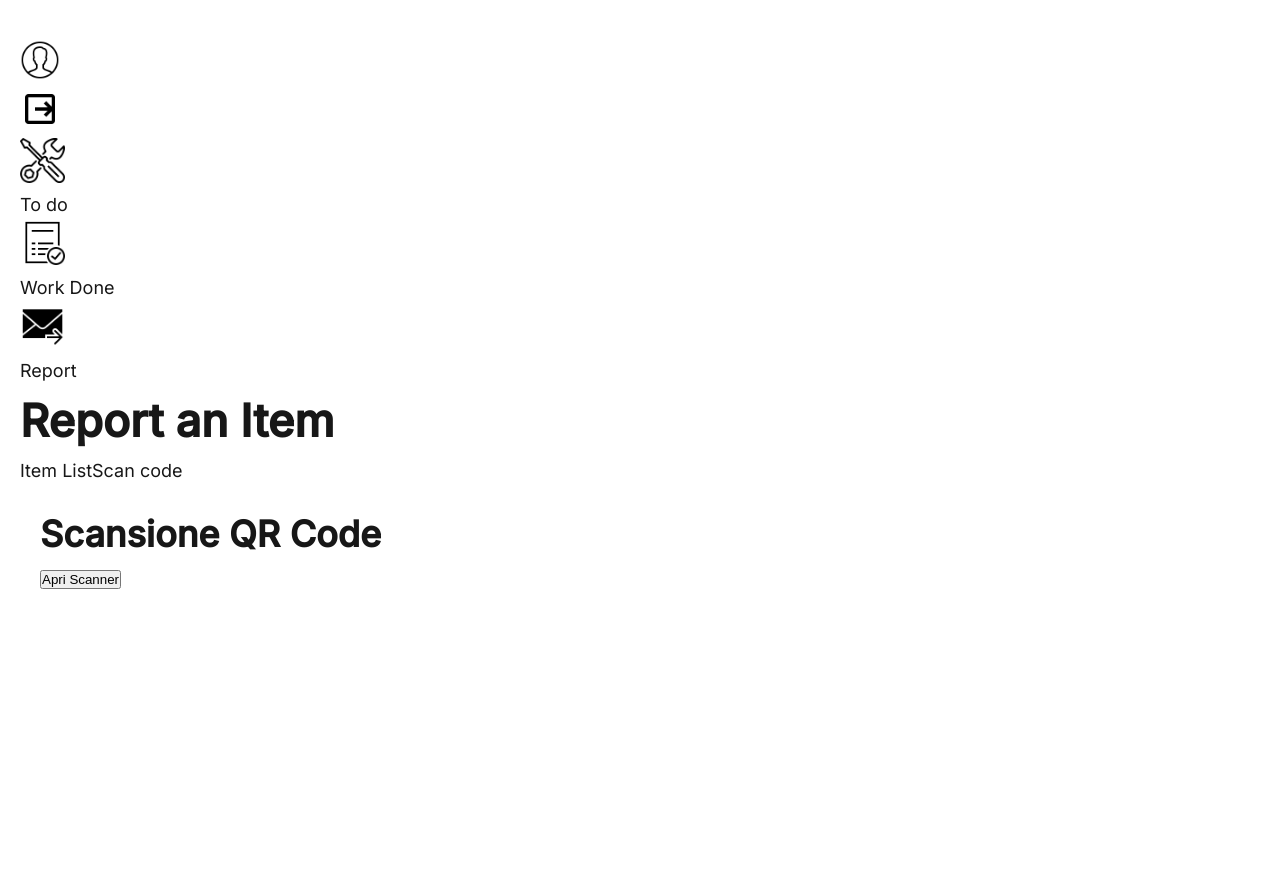
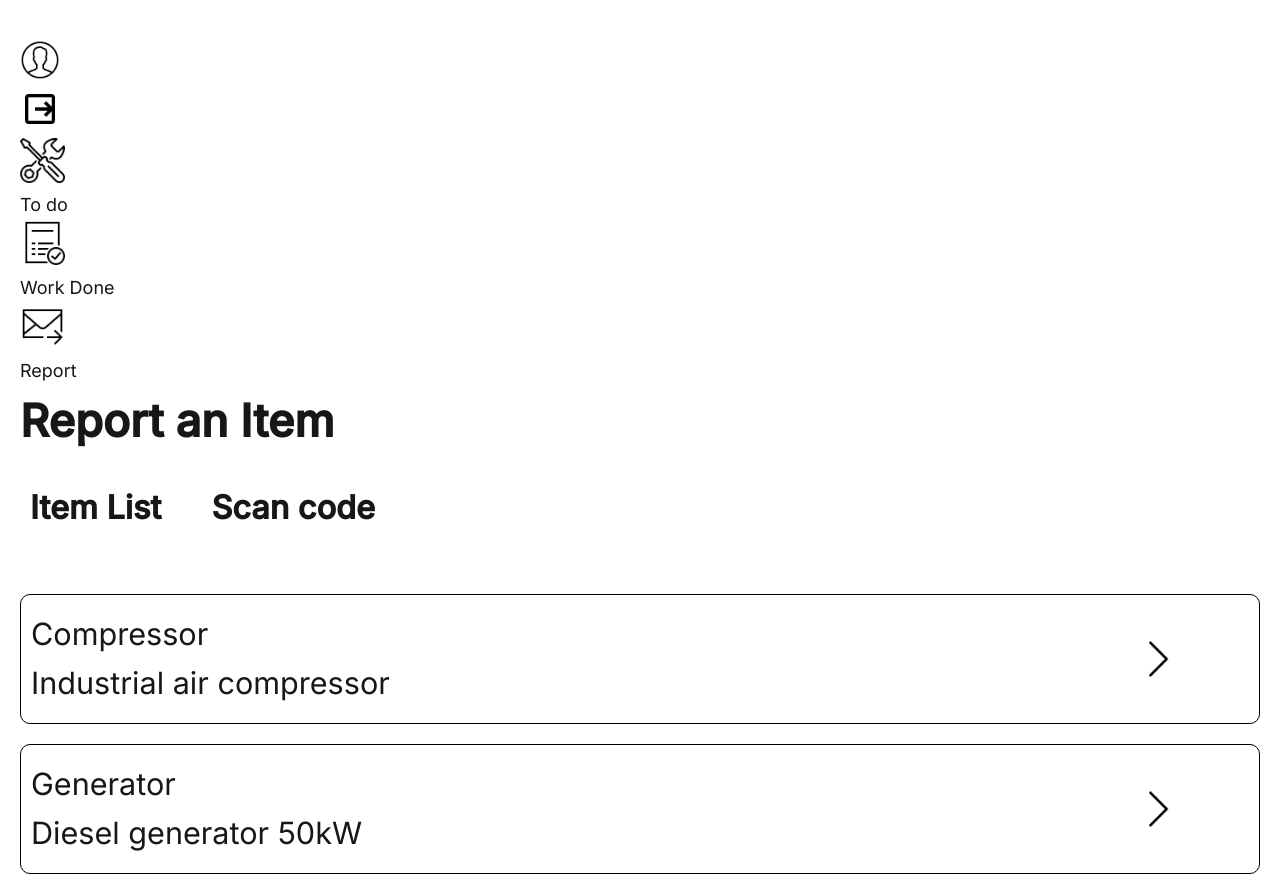
Before and after one commit to yozzaofficial/Data-Matrix-App, a Next.js app: page /report in a window 1280 px wide. Shown: the top 892 px of the page. Built offline with nearby package versions, Linux system fonts and the light colour scheme; no server answers.

Commit message:
added report page

```diff
--- a/src/app/ClientLayout.tsx
+++ b/src/app/ClientLayout.tsx
@@ -38,7 +38,7 @@ export default function ClientLayout({
                         <NavButtons iconClicked={iconWorkClicked} icon={iconWork} path="/todo?filter=emergency" name="To do"></NavButtons>
                         <NavButtons iconClicked={iconDoneClicked} icon={iconDone} path="/done" name="Work Done"></NavButtons>
                         {userRank === "admin" ? <NavButtons iconClicked={iconNewWorkClicked} icon={iconNewWork} path="/new" name="Handle Work"></NavButtons> :
-                            <NavButtons iconClicked={iconReportFilled} icon={iconReport} path="/report" name="Report"></NavButtons>}
+                            <NavButtons iconClicked={iconReportFilled} icon={iconReport} path="/report?mode=itemlist" name="Report"></NavButtons>}
                         {userRank === "admin" && <NavButtons iconClicked={iconUserSettingsClicked} icon={iconUserSettings} path="/user-settings" name="User Settings"></NavButtons>}
                     </nav>
                 </header>
--- /dev/null
+++ b/src/app/components/reportComponents/ItemForm.tsx
@@ -0,0 +1,39 @@
+"use client"
+import React from "react"
+
+type Item = {
+    id: number
+    name: string
+    description: string
+}
+
+type PropsType = {
+    idItem: Item | null
+}
+
+export default function ItemForm({ idItem }: PropsType) {
+
+    const [file, setFile] = React.useState<File | null>(null);
+
+    const handleChange = (e: React.ChangeEvent<HTMLInputElement>) => {
+        if (!e.target.files) return
+        setFile(e.target.files[0])
+    }
+
+    return (
+        <div className="reportDetail">
+            <h2>{idItem?.name}</h2>
+            <h3>{idItem?.description}</h3>
+
+            <form className="reportForm1">
+                <div className="descReportContainer">Report:
+                    <textarea name="name" id="name" />
+                </div>
+                <input type="file" className="reportFile" onChange={handleChange} />
+
+                {file && <p>File selezionato: {file.name}</p>}
+                <button type="submit" className="reportSubmit">Submit</button>
+            </form>
+        </div>
+    )
+}
--- /dev/null
+++ b/src/app/components/reportComponents/ListItem.tsx
@@ -0,0 +1,39 @@
+"use client"
+import React from "react";
+import { fakeData } from "@/app/FakeData"
+import arrowIcon from "./../../../../public/icon/iconArrow.png";
+import Image from "next/image";
+import ItemForm from "./ItemForm";
+
+type Item = {
+    id: number
+    name: string
+    description: string
+}
+
+export default function ListItem() {
+
+    const [isOpen, setIsOpen] = React.useState(false);
+    const idClicked = React.useRef<Item | null>(null);
+
+    function clickHandler(id: number, name: string, description: string) {
+        setIsOpen(true);
+        idClicked.current = { id, name, description };
+    }
+
+
+    const liElements = fakeData.map(e => {
+        return <li key={e.id} className="workReport" onClick={() => clickHandler(e.id, e.name, e.description)}>
+            <p>{e.name}</p>
+            <p>{e.description}</p>
+            <Image src={arrowIcon} alt="arrowIcon" width={40} height={40} className="arrowIconReport" />
+        </li>
+    })
+
+    return <>
+        <ul className="workListReport">
+            {liElements}
+        </ul>
+        {isOpen && <ItemForm idItem={idClicked.current} />}
+    </>
+}
--- a/src/app/components/reportComponents/ReportNav.tsx
+++ b/src/app/components/reportComponents/ReportNav.tsx
@@ -1,16 +1,16 @@
 "use client"
 import Link from "next/link"
 import { useSearchParams, useRouter } from "next/navigation";
-import CustomSelect from "../CustomSelect";
 import React from "react";
 import { useClickAway } from "ahooks";
 
 export default function ReportNav() {
-
+    const searchParams = useSearchParams();
+    const filter = searchParams.get("mode");
     return <>
-        <nav className="doneNav">
-            <Link href="/report?mode=itemlist">Item List</Link>
-            <Link href="/report?mode=scan">Scan code</Link>
+        <nav className="reportNav">
+            <Link href="/report?mode=itemlist" className={filter === "itemlist" ? "reportNavActive" : ""}>Item List</Link>
+            <Link href="/report?mode=scan" className={filter === "scan" ? "reportNavActive" : ""}>Scan code</Link>
         </nav>
     </>
 }
--- /dev/null
+++ b/src/app/components/reportComponents/ScanPage.tsx
@@ -0,0 +1,15 @@
+import QrScanner from "./QrScanner"
+import React, { useCallback } from "react"
+
+export default function ScanPage() {
+    const [qrCode, setQrCode] = React.useState<string>("");
+    const handleScan = useCallback((decodedText: string) => {
+        setQrCode(decodedText);
+    }, []);
+    return <div style={{ padding: "20px" }}>
+        <h1>Scansione QR Code</h1>
+
+        <QrScanner onScan={handleScan} />
+        {qrCode && <p>QR Code rilevato: {qrCode}</p>}
+    </div>
+}
--- /dev/null
+++ b/src/app/css/report.css
@@ -0,0 +1,139 @@
+.reportPage {
+    margin-top: 60px;
+    max-height: 620px;
+    overflow: auto;
+    scrollbar-width: none;
+}
+
+.reportList {
+    list-style: none;
+    padding: 0;
+    margin: 0;
+}
+
+.reportPage .work {
+    position: relative;
+}
+
+.arrowIconReport {
+    position: absolute;
+    top: 50%;
+    transform: translateY(-50%);
+    left: 90%;
+}
+
+.reportDetail {
+    background-color: white;
+    border: 1px solid black;
+    box-shadow: 0px 4px 8px rgba(0, 0, 0, 0.1);
+    width: 95%;
+    position: absolute;
+    top: 400px;
+    left: 50%;
+    transform: translate(-50%, -50%);
+    font-size: 1.5em;
+    padding: 25px 35px;
+    border-radius: 10px;
+    display: flex;
+    flex-direction: column;
+    align-content: flex-start;
+    overflow: hidden;
+}
+
+.reportNavActive {
+    font-weight: 600;
+
+}
+
+.reportNavActive::after {
+    content: "";
+    position: absolute;
+    animation: animationNavTodo 0.2s forwards;
+    height: 4px;
+    background-color: #ed4448;
+    top: 100%;
+    left: 0;
+}
+
+.workReport {
+    padding: 15px 10px;
+    font-size: 1.7em;
+    border: 1px solid black;
+    border-radius: 10px;
+    position: relative;
+    cursor: pointer;
+}
+
+.workReport:not(:nth-of-type(1)) {
+    margin-top: 20px;
+}
+
+.workListReport {
+    list-style: none;
+    padding: 0;
+    max-height: 620px;
+    overflow: auto;
+    scrollbar-width: none;
+}
+
+.reportNav {
+    font-size: 1.8em;
+    display: flex;
+    justify-content: flex-start;
+    align-items: center;
+    margin-left: 10px;
+    gap: 50px;
+    margin-top: 25px;
+    margin-bottom: 40px;
+}
+
+.reportNav::after {
+    content: "";
+    width: 0%;
+}
+
+.reportNav a {
+    position: relative;
+}
+
+.reportNav {
+    font-weight: 600;
+
+}
+
+.reportForm1 {
+    display: flex;
+    flex-direction: column;
+    gap: 20px;
+    margin-top: 50px;
+}
+
+.descReportContainer {
+    display: flex;
+    flex-direction: column;
+}
+
+.descReportContainer textarea {
+    height: 150px;
+    padding: 10px;
+    font-size: 0.7em;
+    border: 1px solid black;
+    border-radius: 10px;
+}
+
+.reportFile {
+    font-size: 0.8em;
+}
+
+.reportSubmit {
+    width: 150px;
+    padding: 10px;
+    font-size: 0.8em;
+    border: none;
+    border-radius: 10px;
+    background-color: #ed4448;
+    color: white;
+    cursor: pointer;
+    align-self: center;
+    margin-top: 50px;
+}
--- a/src/app/css/todo.css
+++ b/src/app/css/todo.css
@@ -83,7 +83,7 @@
 
 }
 
-.todoNav .todoNavActive::after {
+.todoNavActive::after {
     content: "";
     position: absolute;
     animation: animationNavTodo 0.2s forwards;
@@ -303,7 +303,7 @@
     gap: 50px;
 }
 
-.removeTodoIdFilter{
+.removeTodoIdFilter {
     background-color: transparent;
     color: #ed4448;
     border: 1px solid #ed4448;
@@ -312,8 +312,8 @@
     padding: 2px 5px;
     border-radius: 10px;
     position: absolute;
-    left:80%;
-    top:50%;
+    left: 80%;
+    top: 50%;
     transform: translateY(-50%);
 }
 
--- a/src/app/report/page.tsx
+++ b/src/app/report/page.tsx
@@ -1,23 +1,19 @@
 "use client"
-import React, { useCallback } from "react"
-import QrScanner from "../components/reportComponents/QrScanner";
+import { useSearchParams } from "next/navigation";
+import ListItem from "../components/reportComponents/ListItem";
+import "./../css/report.css"
+import ScanPage from "../components/reportComponents/ScanPage";
 
-export default function ReportPage(){
-  const [qrCode, setQrCode] = React.useState<string>("");
-  const [openQrScan, setOpenQrScan] = React.useState(false);
+export default function ReportPage() {
+  const searchParams = useSearchParams();
+  const mode = searchParams.get("mode");
 
-  const handleScan = useCallback((decodedText: string) => {
-    setQrCode(decodedText);
-  }, []);
 
-  return (
-    <div style={{ padding: "20px" }}>
-      <h1>Scansione QR Code</h1>
-      <button onClick={() => setOpenQrScan(prev => !prev)}>
-        {openQrScan ? "Chiudi" : "Apri"} Scanner
-      </button>
-      {openQrScan && <QrScanner onScan={handleScan} />}
-      {qrCode && <p>QR Code rilevato: {qrCode}</p>}
-    </div>
+
+  return (<main className="reportPage">
+    {mode === "scan" ?
+      <ScanPage />
+      : <ListItem />}
+  </main>
   );
 }
```
Also changed, not shown: 1 other file (tests, documents, lock files or other folders).
